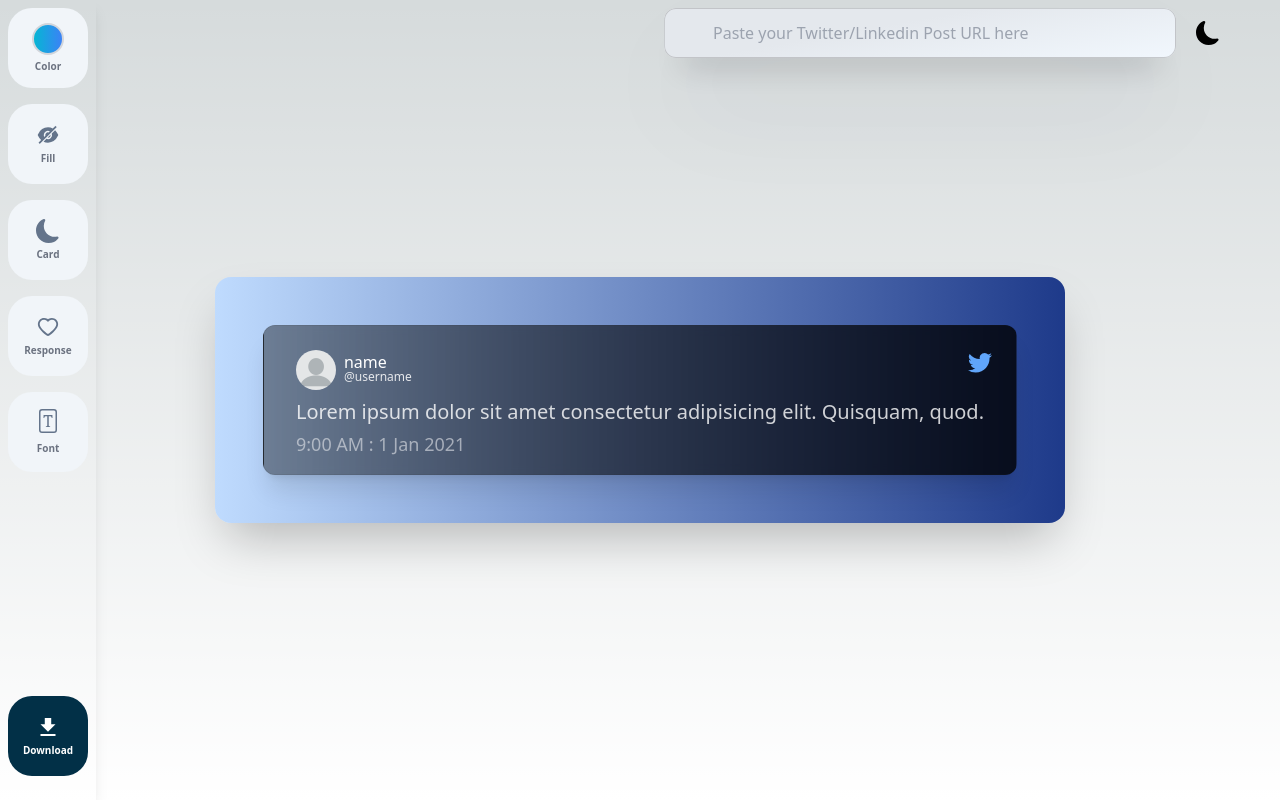
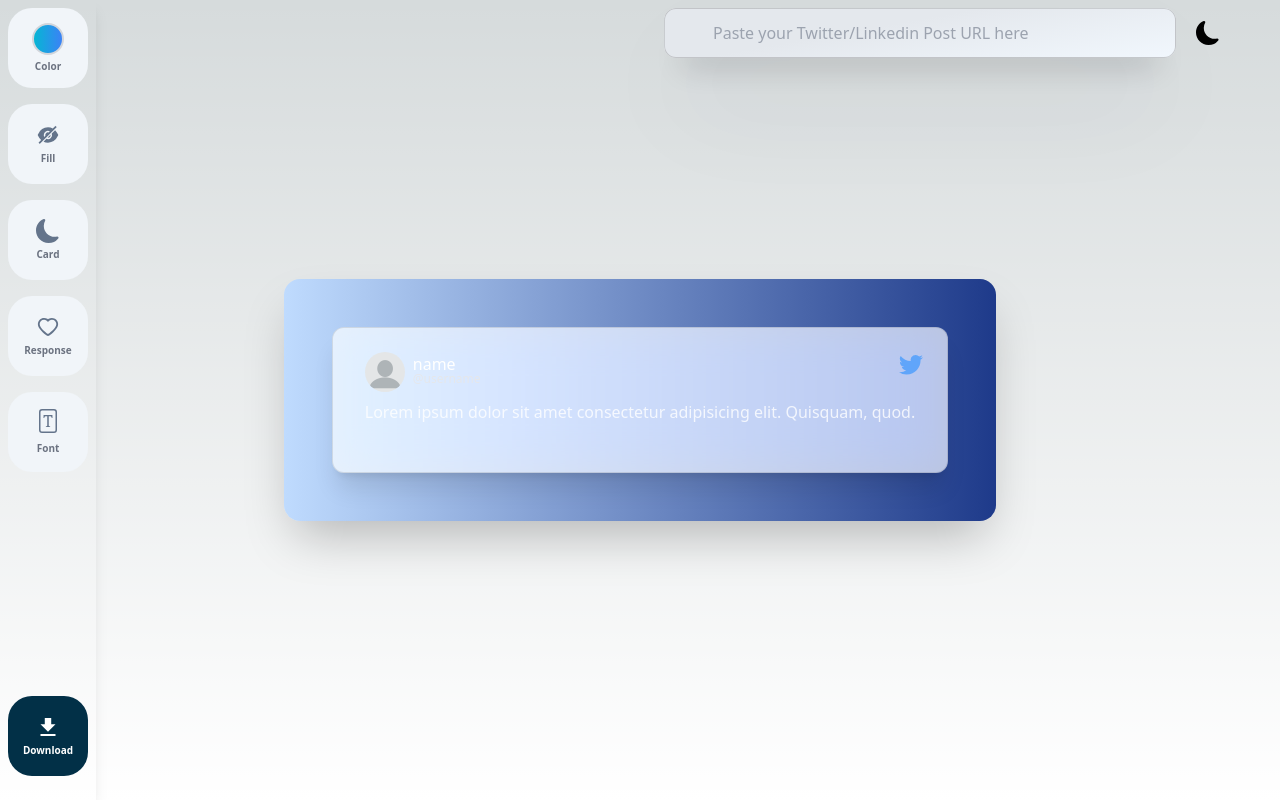
Before and after one commit to Aperturs/aperturs-tool, a Next.js app: page / in a window 1280 px wide. Built offline with nearby package versions, Linux system fonts and the light colour scheme; what tailwindcss-filters would draw is missing.

Commit message:
Better way to mange States

```diff
--- a/src/components/SideBarIcons/bg_type.tsx
+++ b/src/components/SideBarIcons/bg_type.tsx
@@ -1,6 +1,7 @@
 import React from 'react'
 import { AiFillEye, AiFillEyeInvisible } from 'react-icons/ai'
-import { useState } from 'react';
+import { useState,useContext } from 'react';
+import { AppContext } from '@/pages';
 
 function getTheme(isGlass: boolean): string {
     if (isGlass) {
@@ -15,18 +16,14 @@ function getTheme(isGlass: boolean): string {
 
 const BackgroundType = () => {
 
-    const [bgType, setBgType] = useState('')
+    const { setBgType } = useContext(AppContext)
 
     return (
         <div className='sidebar_icon'>
             <div className='flex flex-col items-center justify-center w-full h-full'>
-
-                <label className="swap   ">
+                <label className="swap">
                     <input type="checkbox"
-                        onChange={(e) => {
-                            setBgType(getTheme(e.target.checked))
-                        }}
-                    />
+                        onChange={(e) => {setBgType(getTheme(e.target.checked))}} />
                     <AiFillEye className="swap-on fill-current w-6 h-6 text-slate-500" />
                     <AiFillEyeInvisible className="swap-off fill-current w-6 h-6 text-slate-500" />
                 </label>
--- a/src/components/SideBarIcons/card_color.tsx
+++ b/src/components/SideBarIcons/card_color.tsx
@@ -1,5 +1,6 @@
 import React from 'react'
-import { useState } from 'react';
+import { useContext } from 'react';
+import { AppContext } from '@/pages';
 import { BsSunFill, BsMoonFill } from 'react-icons/bs'
 
 
@@ -17,7 +18,7 @@ function getTheme(isDarkMode: boolean): string {
 
 const CardColor = () => {
 
-  const [cardColor, setCardColor] = useState('')
+  const { setCardColor} = useContext(AppContext)
 
   return (
     <div className='sidebar_icon'>
--- a/src/components/SideBarIcons/responses.tsx
+++ b/src/components/SideBarIcons/responses.tsx
@@ -1,9 +1,10 @@
 import {AiFillHeart,AiOutlineHeart} from 'react-icons/ai'
-import { useState } from 'react';
+import { useState, useContext } from 'react';
+import { AppContext } from '@/pages';
 
 const Responses = () => {
 
-  const [response, setResponse] = useState(false)
+  const { setResponse } = useContext(AppContext)
 
   return (
     <div className='sidebar_icon flex-col'>
@@ -12,6 +13,7 @@ const Responses = () => {
     <input type="checkbox"
     onChange={(e) => {
       setResponse(e.target.checked)
+      console.log(e.target.checked)
     }}
     />
     <AiFillHeart className="swap-on fill-current w-6 h-6 text-slate-500" />
--- a/src/components/SideBarIcons/size.tsx
+++ b/src/components/SideBarIcons/size.tsx
@@ -1,6 +1,8 @@
 import React from 'react'
 import {BsFileFontFill,BsFileFont} from 'react-icons/bs'
-import { useState } from 'react';
+import { useState, useContext } from 'react';
+import { AppContext } from '@/pages';
+
 
 
 
@@ -17,7 +19,7 @@ function setFont(isFont: boolean): string {
 
 const Size = () => {
 
-  const [size, setSize] = useState('')
+  const {fontSize, setFontSize} = useContext(AppContext)
 
   return (
     <div className='sidebar_icon flex-col'>
@@ -26,7 +28,7 @@ const Size = () => {
     <input type="checkbox"
 
     onChange={(e) => {
-      setSize(setFont(e.target.checked))
+      setFontSize(setFont(e.target.checked))
     }}
     />
     <BsFileFontFill className="swap-on fill-current w-6 h-6 text-slate-500" />
--- a/src/components/tweet/content.tsx
+++ b/src/components/tweet/content.tsx
@@ -1,9 +1,14 @@
 import React from 'react'
+import { useContext } from 'react'
+import { AppContext } from '@/pages'
 
 const Content = () => {
+
+  const { fontSize } = useContext(AppContext)
+
   return (
     <div className='text-white opacity-80 mt-2'>
-        <p className='text-xl mx-2  mb-6'>
+        <p className={`${fontSize} mx-2  mb-6`}>
             Lorem ipsum dolor sit amet consectetur
             adipisicing elit. Quisquam, quod.
         </p>
--- a/src/components/tweet/time.tsx
+++ b/src/components/tweet/time.tsx
@@ -1,12 +1,14 @@
 import React from 'react'
+import { useContext } from 'react'
+import { AppContext } from '@/pages'
 
 const Time = () => {
+
+  const { cardColor } = useContext(AppContext)
   return (
-    <div className='text-gray-200 mx-2 '>
-      <p className='text-lg opacity-60'>
+      <p className={`${ cardColor === "Dark" ? ' text-gray-200 ' : 'text-gray-700 '} mx-2 text-lg opacity-60 `}>
         9:00 AM : 1 Jan 2021
       </p>
-    </div>
   )
 }
 
--- a/src/containers/sidebar.tsx
+++ b/src/containers/sidebar.tsx
@@ -1,7 +1,11 @@
 import React from 'react'
+import { useContext } from 'react'
+import { AppContext } from '@/pages'
 import { BackgroundColor, BackgroundType, CardColor, Responses, Size,Download } from '@/components'
 
 const SideBar = () => {
+
+
   return (
     <div className='absolute top-0 left-0 h-screen w-24 m-0
     flex flex-col shadow-lg z-20'>
--- a/src/containers/tweet.tsx
+++ b/src/containers/tweet.tsx
@@ -1,19 +1,27 @@
 import React from 'react'
 import {Profile, Content ,Time} from '@/components'
+import { AppContext } from '@/pages'
+import { useContext } from 'react'
 
 
 const Tweet = () => {
+
+  const { response,cardColor  } = useContext(AppContext)
+
   return (
-    <div className='
-    h-full w-full
-    glass_morphic_card__dark
+    <div className={`h-full w-full
+    ${cardColor === 'Dark' ?  'glass_morphic_card__dark' : 'glass_morphic_card__light'}
     shadow-xl
-    p-6'>
+    p-6`}>
       <Profile />
       <Content />
       <div className='absolute bottom-4'>
-      <Time />
-      </div>
+
+      {response &&
+       <Time />
+      }
+             </div>
+
     </div>
   )
 }
--- a/src/pages/index.tsx
+++ b/src/pages/index.tsx
@@ -1,19 +1,46 @@
 import Head from 'next/head'
 import { Inter } from '@next/font/google'
 import { Navbar,SideBar, Body } from '@/containers'
+import { createContext,useState } from 'react'
 
 
 
 
+export const AppContext = createContext({
+  bgType: '',
+  setBgType: (bgType: string) => {},
+  response: false,
+  setResponse: (response: boolean) => {
+    console.log(response)
+  },
+  bgColor: '',
+  setBgColor: (bgColor: string) => {},
+  fontSize: '',
+  setFontSize: (fontSize: string) => {},
+  cardColor: '',
+  setCardColor: (cardColor: string) => {},
+
+})
 
 const inter = Inter({ subsets: ['latin'] })
 
 export default function Home() {
 
 
+  const [bgType, setBgType] = useState('')
+  const [response, setResponse] = useState(false)
+  const [bgColor, setBgColor] = useState('')
+  const [fontSize, setFontSize] = useState('')
+  const [cardColor, setCardColor] = useState('')
+
   return (
-
-    <>
+    <AppContext.Provider value={{
+      bgType,setBgType,
+      response,setResponse,
+      bgColor,setBgColor,
+      fontSize,setFontSize,
+      cardColor,setCardColor
+    }}>
       <Head>
         <title>Aperturs</title>
         <meta name="description" content="Generated by create next app" />
@@ -28,6 +55,6 @@ export default function Home() {
         <Body />
         </div>
       </section>
-    </>
-  )
+     </AppContext.Provider>
+    )
 }
--- a/src/styles/globals.css
+++ b/src/styles/globals.css
@@ -166,7 +166,7 @@ a {
 
 }
 
-.glass_morphic_card__ight {
+.glass_morphic_card__light {
 
   backdrop-filter: blur(20px) saturate(172%);
   -webkit-backdrop-filter: blur(20px) saturate(172%);
```
